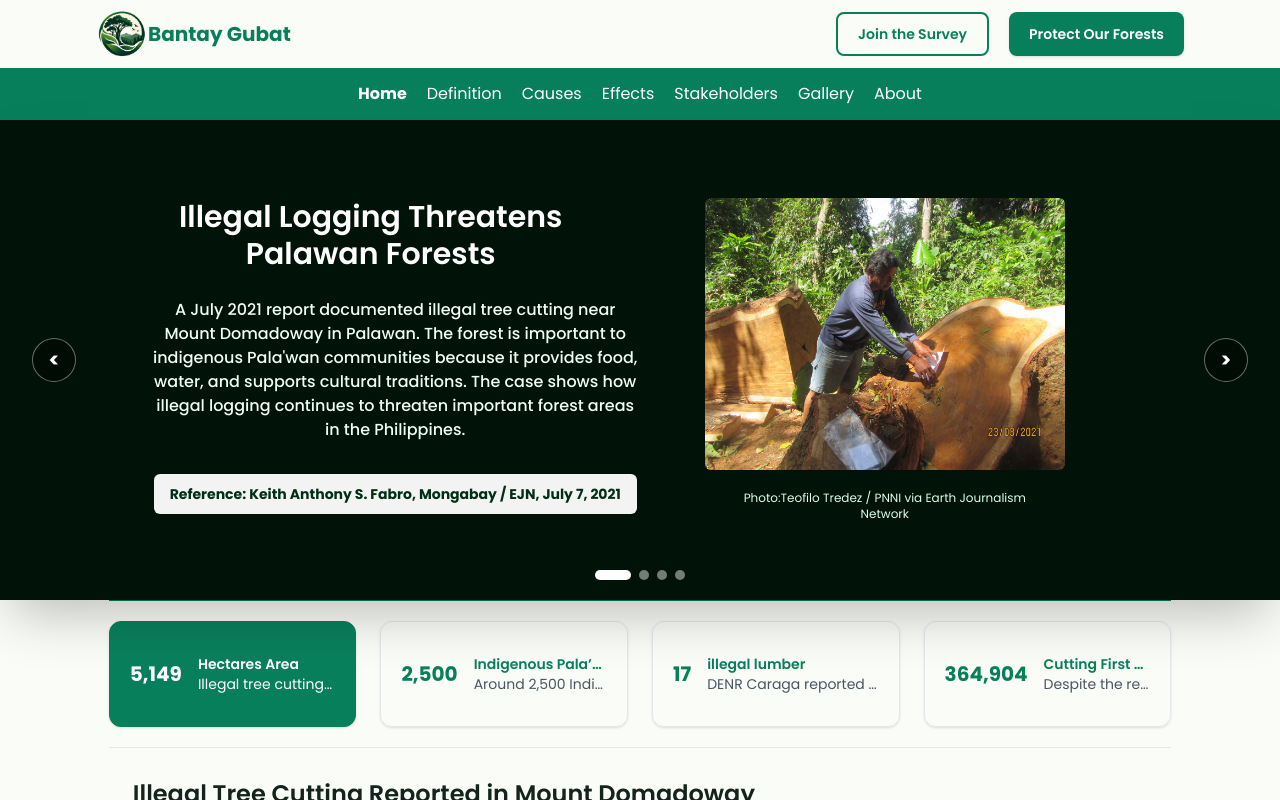
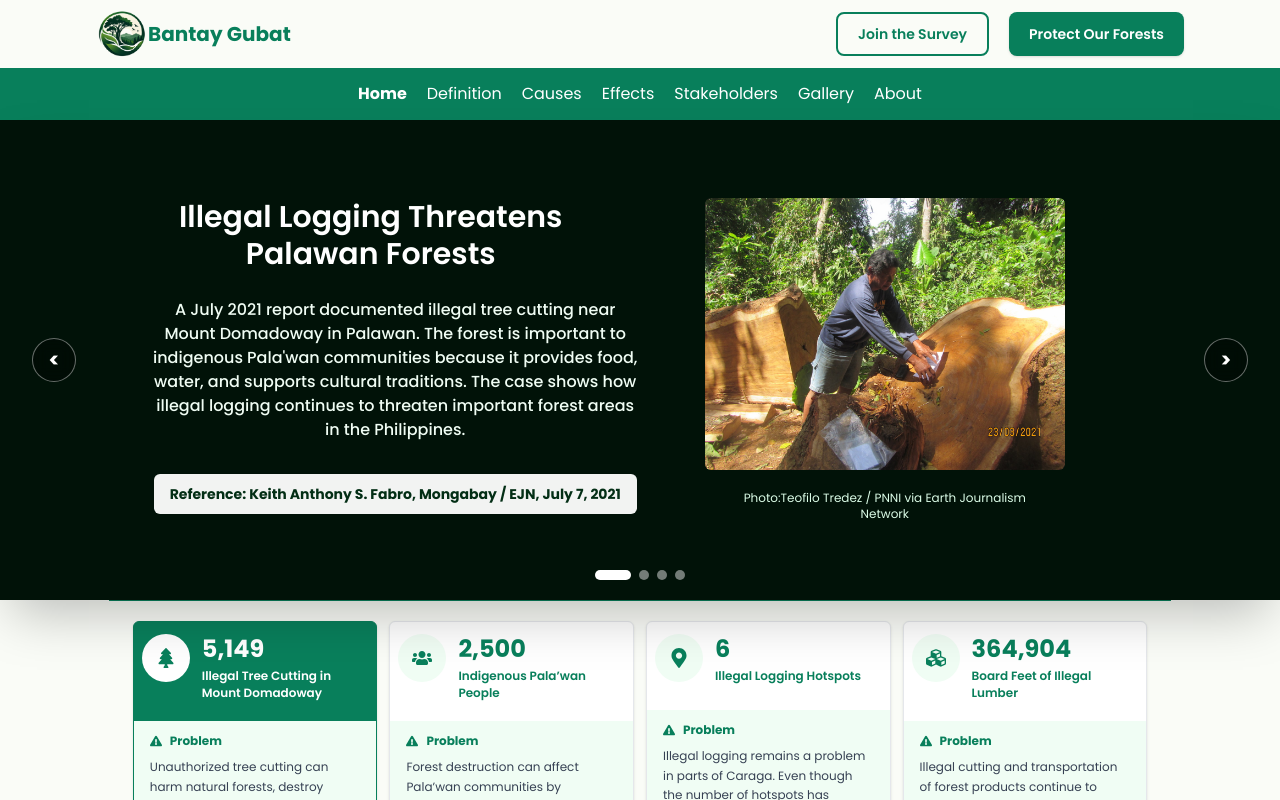
Before and after one commit to reynan1/bantay_gubat, a React (Vite) app: page / in a window 1280 px wide. Shown: the top 800 px of the page. Built offline with nearby package versions, Linux system fonts and the light colour scheme; no server answers.

Commit message:
improve home component adding definition and status

```diff
--- a/src/pages/Home.tsx
+++ b/src/pages/Home.tsx
@@ -1,4 +1,5 @@
 import { useState } from "react";
+import { FaCubes, FaExclamationTriangle, FaMapMarkerAlt, FaTree, FaUsers } from "react-icons/fa";
 import indegenous from '../assets/images/indegenous/indegenous_final.png'
 
 function Home() {
@@ -6,25 +7,33 @@ function Home() {
   const illegalLoggingStatus = [
     {
       value: "5,149",
-      title: "Hectares Area",
+      title: "Illegal Tree Cutting in Mount Domadoway",
+      icon: FaTree,
+      problem: "Unauthorized tree cutting can harm natural forests, destroy wildlife habitats, and reduce forest resources that people and wildlife depend on.",
       description:
         "Illegal tree cutting was documented within the 5,149-hectare mining contract area near Mount Domadoway in southern Palawan.",
     },
     {
       value: "2,500",
-      title: "Indigenous Pala’wan",
+      title: "Indigenous Pala’wan People",
+      icon: FaUsers,
+      problem: "Forest destruction can affect Pala’wan communities by reducing the food, water, medicinal plants, and culturally important places they depend on.",
       description:
         "Around 2,500 Indigenous Pala’wan people from 12 rurunganen (villages) live around Mount Domadoway.",
     },
     {
-      value: "17",
-      title: "illegal lumber",
+      value: "6",
+      title: "Illegal Logging Hotspots",
+      icon: FaMapMarkerAlt,
+      problem: "Illegal logging remains a problem in parts of Caraga. Even though the number of hotspots has decreased, illegal forest activities are still occurring in some areas.",
       description:
         "DENR Caraga reported progress in reducing areas identified as illegal logging hotspots. At the height of the implementation of Executive Order No. 23, the region had 17 identified illegal logging hotspots.",
     },
     {
       value: "364,904",
-      title: "Cutting First Reported",
+      title: "Board Feet of Illegal Lumber",
+      icon: FaCubes,
+      problem: "Illegal cutting and transportation of forest products continue to threaten Caraga's forests, requiring regular monitoring and enforcement operations.",
       description:
         "Despite the reduction in hotspots, DENR Caraga continued to record substantial enforcement activity in 2025.",
     },
@@ -38,10 +47,10 @@ function Home() {
         imageAlt: "",
         photoSource: "Images of Indigenous Pala’wan people living",
         description:
-          "Around 2,500 Pala’wan people from communities surrounding Mount Domadoway rely on this forest landscape.",
+          "Unauthorized tree cutting damages natural forests and threatens protected forest resources.",
         details:[
-          `Illegal tree cutting was documented within the 5,149-hectare mining contract area near Mount Domadoway in southern Palawan. According to the Mines and Geosciences Bureau (MGB), its field office first reported the illegal cutting as early as November 2020. MGB Regional Director Glenn Marcelo Noble stated that the forest clearing was not approved by the government and was not initiated by Pyramid Hill Mining.`,
-          `The reported cutting provides evidence that unauthorized forest clearing was occurring within the concession area. The MGB also reminded the mining company of its responsibility to monitor its concession. Although the tree cutting occurred within the mining contract area, the report states that there was no evidence linking the deforestation to Pyramid Hill.`
+          `Illegal logging refers to the unauthorized cutting or clearing of trees and forest resources without the required government approval. In the Mount Domadoway case, the Mines and Geosciences Bureau (MGB) confirmed that tree cutting occurred within a mining contract area and described the forestland clearing as not government approved.`,
+          `In Palawan, natural forests and other ecologically important areas receive legal protection. The Strategic Environmental Plan for Palawan (SEP) established a province-wide commercial logging ban and identifies natural forests, high-elevation areas, endangered-species habitats, and other ecologically important locations as protected areas where most activities are restricted.`,
           ],
         reference:
           "Fabro, K. A. S. (2021). Illegal logging in Philippines’ Palawan stokes fears of a mining resurgence.",
@@ -106,7 +115,7 @@ function Home() {
   return (
     <>
     <section id="status-illegal-logging" className="w-full border-t-[1px] text-teal-8">
-        <div className="grid items-center grid-cols-1 md:grid-cols-2 xl:grid-cols-4 w-[100%] gap-6 !py-5 px-6">
+        <div className="grid grid-cols-1 gap-3 !px-6 !py-5 sm:grid-cols-2 lg:grid-cols-4">
             {illegalLoggingStatus.map((status, index) => (
             <button key={status.title}
                   type="button"
@@ -114,51 +123,27 @@ function Home() {
                   aria-pressed={selectedStatus === index}
                   aria-controls="detailStatus"
                   className={`
-                    group
-                    flex w-full items-center gap-4 min-w-0 text-left
-                    rounded-xl border border-gray-200
-                    p-4 shadow-sm !py-8 !px-5
-                    transition-all duration-300
-                    hover:bg-teal-8
-                    hover:border-teal-8
-                    hover:shadow-md
-                    cursor-pointer focus-visible:outline-2 focus-visible:outline-offset-2 focus-visible:outline-teal-700
-                    ${selectedStatus === index ? "bg-teal-8 border-teal-8 shadow-md" : ""}
+                    group flex h-full min-w-0 cursor-pointer flex-col rounded-md border p-3 text-left shadow-sm
+                    transition-colors duration-200 hover:border-teal-700 hover:bg-teal-8 hover:text-white
+                    focus-visible:outline-2 focus-visible:outline-offset-2 focus-visible:outline-teal-700
+                    ${selectedStatus === index ? "border-teal-8 !rounded-md text-teal-8 bg-teal-8 text-white" : "border-gray-200 bg-white text-teal-8"}
                 `}
               >
-                <span
-                  className={`
-                    text-xl font-bold shrink-0
-                    transition-colors duration-300
-                    group-hover:text-white
-                    ${selectedStatus === index ? "text-white" : "text-teal-8"}
-                  `}
-                >
-                  {status.value}
-                </span>
-
-                <div className="flex flex-col min-w-0">
-                  <span
-                    className={`
-                      text-sm font-semibold truncate
-                      transition-colors duration-300
-                      group-hover:text-white
-                      ${selectedStatus === index ? "text-white" : "text-teal-8"}
-                    `}
-                  >
-                    {status.title}
+                <div className="flex min-h-20 w-full items-start gap-3 !py-3 !px-2">
+                  <span className={`grid h-12 w-12 !shrink-0 place-items-center rounded-full text-xl ${selectedStatus === index ? "bg-white text-teal-8" : "bg-green-50 text-teal-8"}`}>
+                    <status.icon aria-hidden="true" />
                   </span>
-
-                  <span
-                    className={`
-                      text-sm truncate
-                      transition-colors duration-300
-                      group-hover:text-white
-                      ${selectedStatus === index ? "text-white" : "text-gray-600"}
-                    `}
-                    title={status.description}
-                  >
-                    {status.description}
+                  <div className="!min-w-0">
+                    <span className="block text-2xl font-bold leading-tight">{status.value}</span>
+                    <span className="!mt-1 block text-xs font-semibold leading-snug">{status.title}</span>
+                  </div>
+                </div>
+                <div className={`!mt-2 w-full flex-1 rounded-bl-md rounded-br-md  !py-3 !px-4 transition-colors ${selectedStatus === index ? "bg-green-50 " : "bg-green-50 group-hover:border-teal-8 "}`}>
+                  <span className="flex items-center gap-2 text-xs font-bold text-teal-8">
+                    <FaExclamationTriangle aria-hidden="true" /> Problem
+                  </span>
+                  <span className={`!mt-2 block text-xs leading-relaxed  ${selectedStatus === index ? "text-gray-700" : "text-gray-700 "}`}>
+                    {status.problem}
                   </span>
                 </div>
               </button>
@@ -189,6 +174,9 @@ function Home() {
             </div>
           </div>
         </section>
+        <section id="status-section">
+
+        </section>
       </>
   )
 }
```
